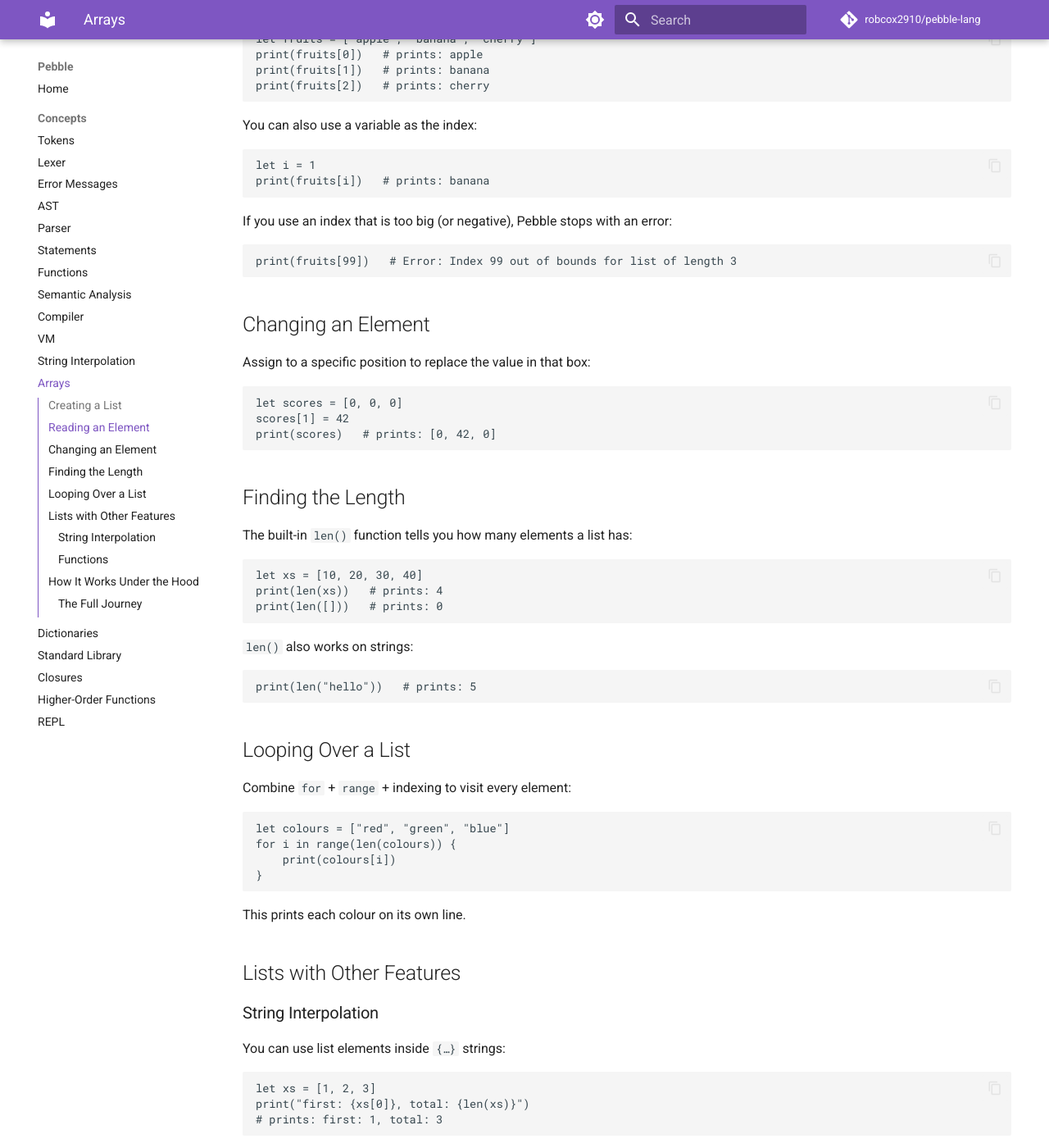
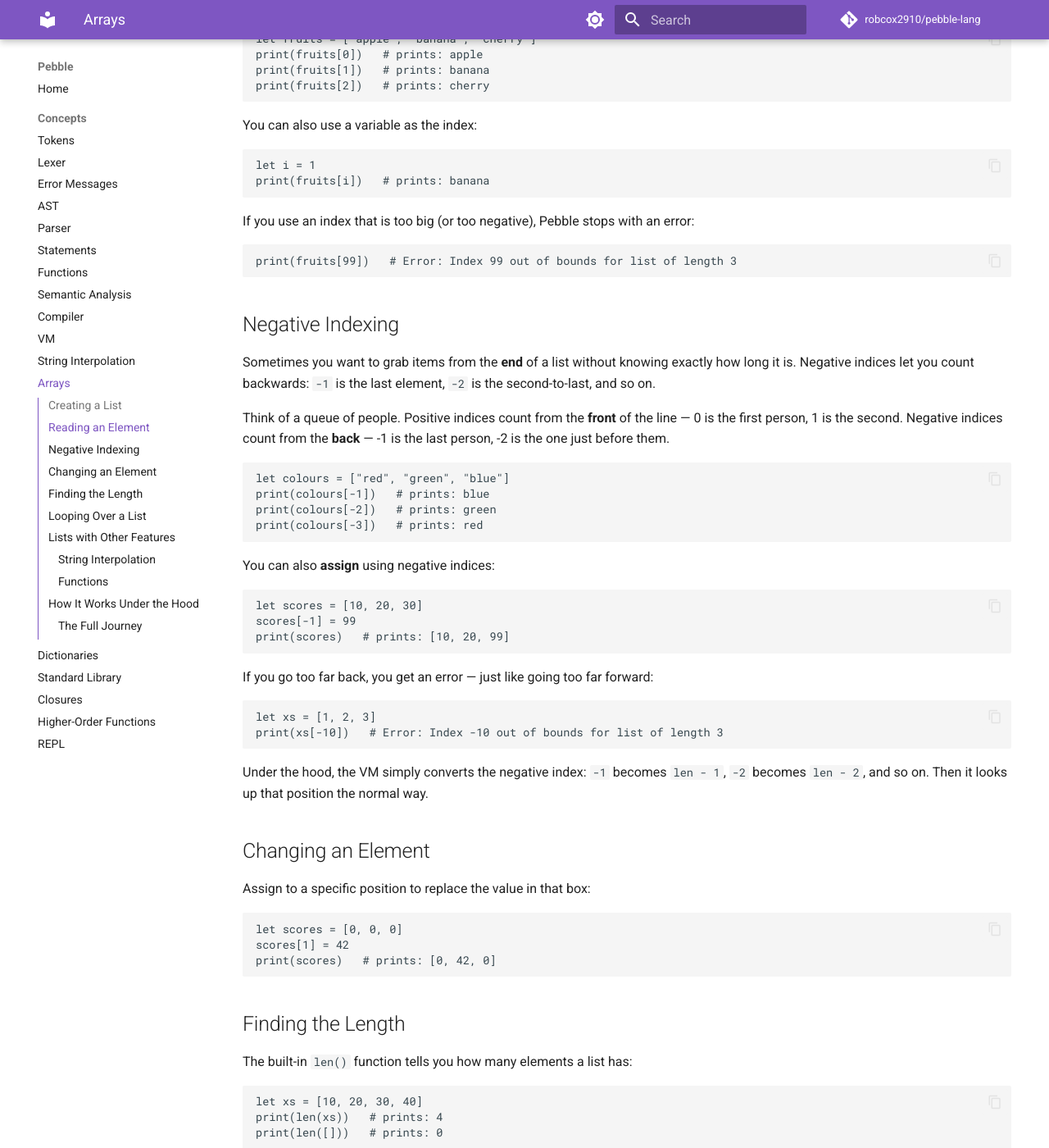
Before and after one commit to robcox2910/pebble-lang, an MkDocs documentation site: the page built from docs/concepts/arrays.md, in a window 1280 px wide and 1400 px high, scrolled down 878 px. Shown: the whole window at 82% size. Built offline with MkDocs 1.6.1 and Material for MkDocs 9.7.7, drawn with Linux system fonts in a browser that asks for light colours; comment, search, counter and statistics services are not loaded.

Commit message:
feat: support negative indexing for lists
Allow xs[-1] to access the last element, xs[-2] the second-to-last,
etc. Indices that are too negative still raise an out-of-bounds error.

Co-Authored-By: Claude Opus 4.6 <noreply@anthropic.com>

````diff
--- a/docs/concepts/arrays.md
+++ b/docs/concepts/arrays.md
@@ -53,12 +53,48 @@ let i = 1
 print(fruits[i])   # prints: banana
 ```
 
-If you use an index that is too big (or negative), Pebble stops with an
+If you use an index that is too big (or too negative), Pebble stops with an
 error:
 
 ```pebble
 print(fruits[99])   # Error: Index 99 out of bounds for list of length 3
 ```
+
+## Negative Indexing
+
+Sometimes you want to grab items from the **end** of a list without
+knowing exactly how long it is. Negative indices let you count backwards:
+`-1` is the last element, `-2` is the second-to-last, and so on.
+
+Think of a queue of people. Positive indices count from the **front** of the
+line — 0 is the first person, 1 is the second. Negative indices count from
+the **back** — -1 is the last person, -2 is the one just before them.
+
+```pebble
+let colours = ["red", "green", "blue"]
+print(colours[-1])   # prints: blue
+print(colours[-2])   # prints: green
+print(colours[-3])   # prints: red
+```
+
+You can also **assign** using negative indices:
+
+```pebble
+let scores = [10, 20, 30]
+scores[-1] = 99
+print(scores)   # prints: [10, 20, 99]
+```
+
+If you go too far back, you get an error — just like going too far forward:
+
+```pebble
+let xs = [1, 2, 3]
+print(xs[-10])   # Error: Index -10 out of bounds for list of length 3
+```
+
+Under the hood, the VM simply converts the negative index:
+`-1` becomes `len - 1`, `-2` becomes `len - 2`, and so on. Then it looks up
+that position the normal way.
 
 ## Changing an Element
 
````
Also changed, not shown: 2 other files.
